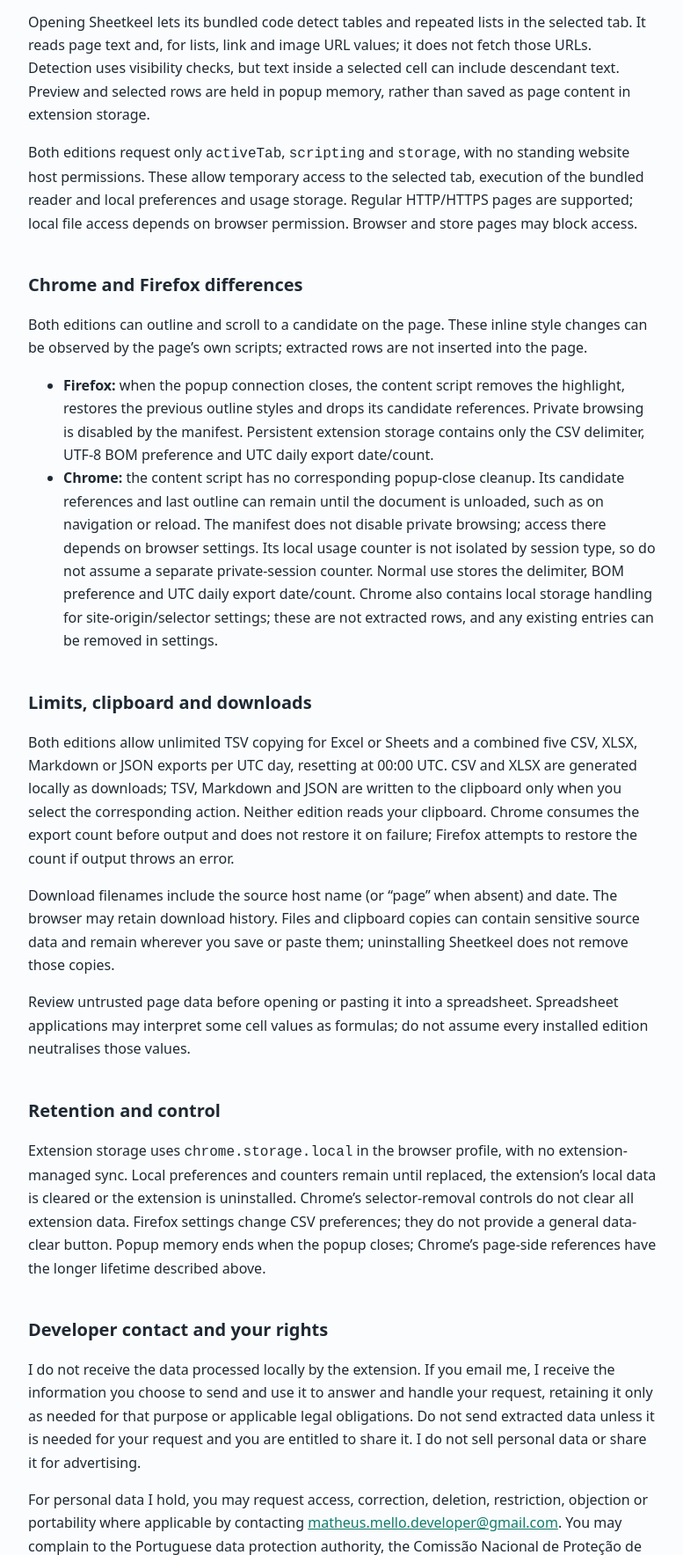
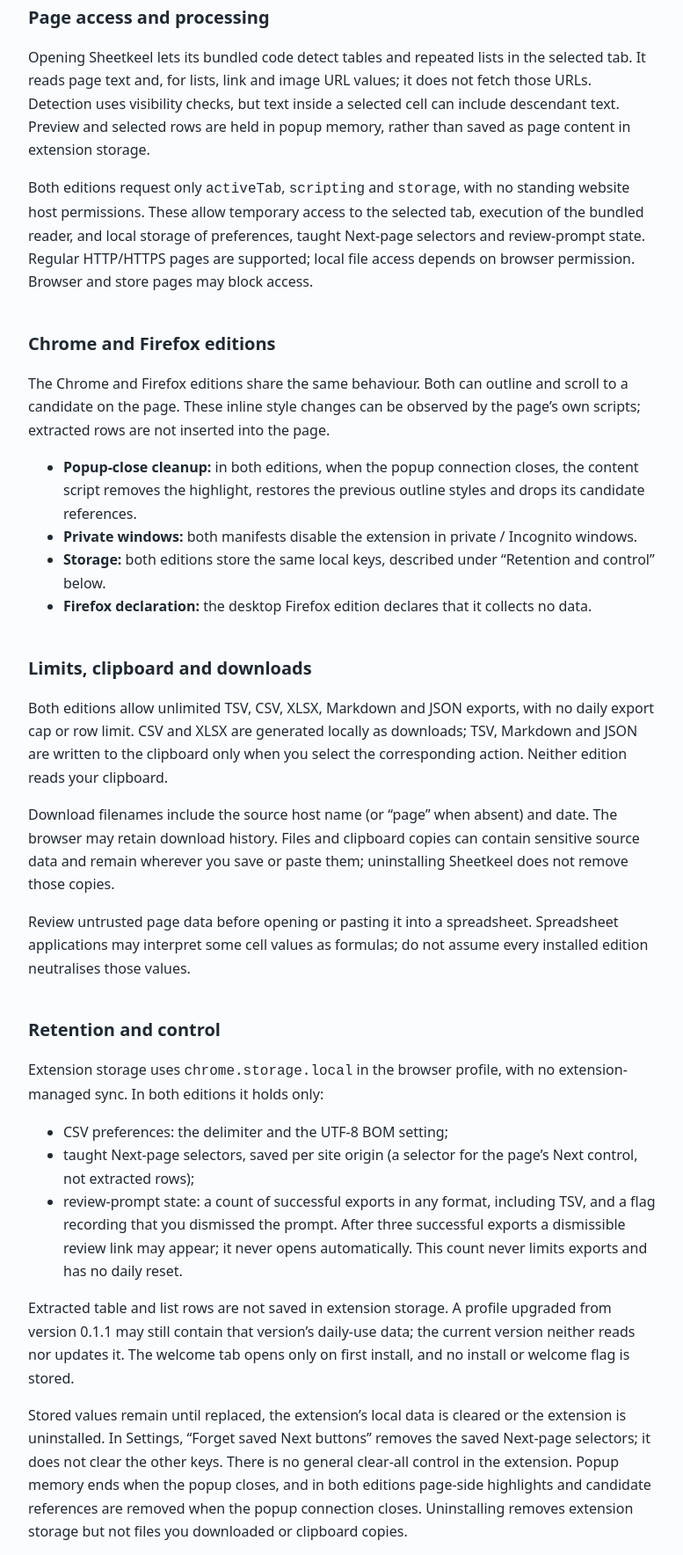
Before and after one commit to thematheusmello/factory-legal, a plain HTML site: page table-export/privacy.html in a window 1280 px wide. Shown: the part 610-2378 px from the top of the page at 88% size, without its empty margins (250-1027 px from the left). Drawn offline with Linux system fonts and the light colour scheme.

Commit message:
Update Sheetkeel legal pages to match the 0.2.0 package
Describe the free, uncapped edition and the actual local storage keys, and rename this product on the site homepage.

```diff
--- a/table-export/privacy.html
+++ b/table-export/privacy.html
@@ -12,27 +12,37 @@
 <main>
 <h1>Sheetkeel privacy policy</h1>
 <p class="muted">Effective date: 8 November 2026</p>
+<p class="muted">Updated 15 November 2026</p>
 <p>Sheetkeel was previously called GridGrab.</p>
 <p>This policy explains how the Sheetkeel – Table &amp; List to CSV/Excel browser extension (“Sheetkeel”) handles information. Sheetkeel is published by
 Matheus Mello, an individual developer based in Portugal (“I”, “me”). Contact: <a href="mailto:matheus.mello.developer@gmail.com">matheus.mello.developer@gmail.com</a>.</p>
 
 <h2>Scope and free use</h2>
-<p>This policy covers the Sheetkeel editions for Chrome and Firefox. Both are free, work locally and require no account. Neither edition uploads extracted data or makes extension-initiated network requests. There is no analytics, advertising, telemetry or remotely loaded executable code. Normal website activity and browser-managed services remain subject to their own policies.</p>
+<p>This policy covers the Sheetkeel editions for Chrome and Firefox. Both are free, work locally and require no account; there is no Pro plan and no daily export cap. Neither edition uploads extracted data or makes extension-initiated network requests. There is no analytics, advertising, telemetry or remotely loaded executable code. Normal website activity and browser-managed services remain subject to their own policies.</p>
 <h2>Page access and processing</h2>
 <p>Opening Sheetkeel lets its bundled code detect tables and repeated lists in the selected tab. It reads page text and, for lists, link and image URL values; it does not fetch those URLs. Detection uses visibility checks, but text inside a selected cell can include descendant text. Preview and selected rows are held in popup memory, rather than saved as page content in extension storage.</p>
-<p>Both editions request only <code>activeTab</code>, <code>scripting</code> and <code>storage</code>, with no standing website host permissions. These allow temporary access to the selected tab, execution of the bundled reader and local preferences and usage storage. Regular HTTP/HTTPS pages are supported; local file access depends on browser permission. Browser and store pages may block access.</p>
-<h2>Chrome and Firefox differences</h2>
-<p>Both editions can outline and scroll to a candidate on the page. These inline style changes can be observed by the page’s own scripts; extracted rows are not inserted into the page.</p>
+<p>Both editions request only <code>activeTab</code>, <code>scripting</code> and <code>storage</code>, with no standing website host permissions. These allow temporary access to the selected tab, execution of the bundled reader, and local storage of preferences, taught Next-page selectors and review-prompt state. Regular HTTP/HTTPS pages are supported; local file access depends on browser permission. Browser and store pages may block access.</p>
+<h2>Chrome and Firefox editions</h2>
+<p>The Chrome and Firefox editions share the same behaviour. Both can outline and scroll to a candidate on the page. These inline style changes can be observed by the page’s own scripts; extracted rows are not inserted into the page.</p>
 <ul>
-<li><strong>Firefox:</strong> when the popup connection closes, the content script removes the highlight, restores the previous outline styles and drops its candidate references. Private browsing is disabled by the manifest. Persistent extension storage contains only the CSV delimiter, UTF-8 BOM preference and UTC daily export date/count.</li>
-<li><strong>Chrome:</strong> the content script has no corresponding popup-close cleanup. Its candidate references and last outline can remain until the document is unloaded, such as on navigation or reload. The manifest does not disable private browsing; access there depends on browser settings. Its local usage counter is not isolated by session type, so do not assume a separate private-session counter. Normal use stores the delimiter, BOM preference and UTC daily export date/count. Chrome also contains local storage handling for site-origin/selector settings; these are not extracted rows, and any existing entries can be removed in settings.</li>
+<li><strong>Popup-close cleanup:</strong> in both editions, when the popup connection closes, the content script removes the highlight, restores the previous outline styles and drops its candidate references.</li>
+<li><strong>Private windows:</strong> both manifests disable the extension in private / Incognito windows.</li>
+<li><strong>Storage:</strong> both editions store the same local keys, described under “Retention and control” below.</li>
+<li><strong>Firefox declaration:</strong> the desktop Firefox edition declares that it collects no data.</li>
 </ul>
 <h2>Limits, clipboard and downloads</h2>
-<p>Both editions allow unlimited TSV copying for Excel or Sheets and a combined five CSV, XLSX, Markdown or JSON exports per UTC day, resetting at 00:00 UTC. CSV and XLSX are generated locally as downloads; TSV, Markdown and JSON are written to the clipboard only when you select the corresponding action. Neither edition reads your clipboard. Chrome consumes the export count before output and does not restore it on failure; Firefox attempts to restore the count if output throws an error.</p>
+<p>Both editions allow unlimited TSV, CSV, XLSX, Markdown and JSON exports, with no daily export cap or row limit. CSV and XLSX are generated locally as downloads; TSV, Markdown and JSON are written to the clipboard only when you select the corresponding action. Neither edition reads your clipboard.</p>
 <p>Download filenames include the source host name (or “page” when absent) and date. The browser may retain download history. Files and clipboard copies can contain sensitive source data and remain wherever you save or paste them; uninstalling Sheetkeel does not remove those copies.</p>
 <p>Review untrusted page data before opening or pasting it into a spreadsheet. Spreadsheet applications may interpret some cell values as formulas; do not assume every installed edition neutralises those values.</p>
 <h2>Retention and control</h2>
-<p>Extension storage uses <code>chrome.storage.local</code> in the browser profile, with no extension-managed sync. Local preferences and counters remain until replaced, the extension’s local data is cleared or the extension is uninstalled. Chrome’s selector-removal controls do not clear all extension data. Firefox settings change CSV preferences; they do not provide a general data-clear button. Popup memory ends when the popup closes; Chrome’s page-side references have the longer lifetime described above.</p>
+<p>Extension storage uses <code>chrome.storage.local</code> in the browser profile, with no extension-managed sync. In both editions it holds only:</p>
+<ul>
+<li>CSV preferences: the delimiter and the UTF-8 BOM setting;</li>
+<li>taught Next-page selectors, saved per site origin (a selector for the page’s Next control, not extracted rows);</li>
+<li>review-prompt state: a count of successful exports in any format, including TSV, and a flag recording that you dismissed the prompt. After three successful exports a dismissible review link may appear; it never opens automatically. This count never limits exports and has no daily reset.</li>
+</ul>
+<p>Extracted table and list rows are not saved in extension storage. A profile upgraded from version 0.1.1 may still contain that version’s daily-use data; the current version neither reads nor updates it. The welcome tab opens only on first install, and no install or welcome flag is stored.</p>
+<p>Stored values remain until replaced, the extension’s local data is cleared or the extension is uninstalled. In Settings, “Forget saved Next buttons” removes the saved Next-page selectors; it does not clear the other keys. There is no general clear-all control in the extension. Popup memory ends when the popup closes, and in both editions page-side highlights and candidate references are removed when the popup connection closes. Uninstalling removes extension storage but not files you downloaded or clipboard copies.</p>
 <h2>Developer contact and your rights</h2>
 <p>I do not receive the data processed locally by the extension. If you email me, I receive the information you choose to send and use it to answer and handle your request, retaining it only as needed for that purpose or applicable legal obligations. Do not send extracted data unless it is needed for your request and you are entitled to share it. I do not sell personal data or share it for advertising.</p>
 <p>For personal data I hold, you may request access, correction, deletion, restriction, objection or portability where applicable by contacting <a href="mailto:matheus.mello.developer@gmail.com">matheus.mello.developer@gmail.com</a>. You may complain to the Portuguese data protection authority, the Comissão Nacional de Proteção de Dados (<a href="https://www.cnpd.pt">cnpd.pt</a>), or your local authority.</p>
```
Also changed, not shown: index.html (+2 -2 lines), table-export/index.html (+3 -2 lines), table-export/terms.html (+3 -2 lines).
